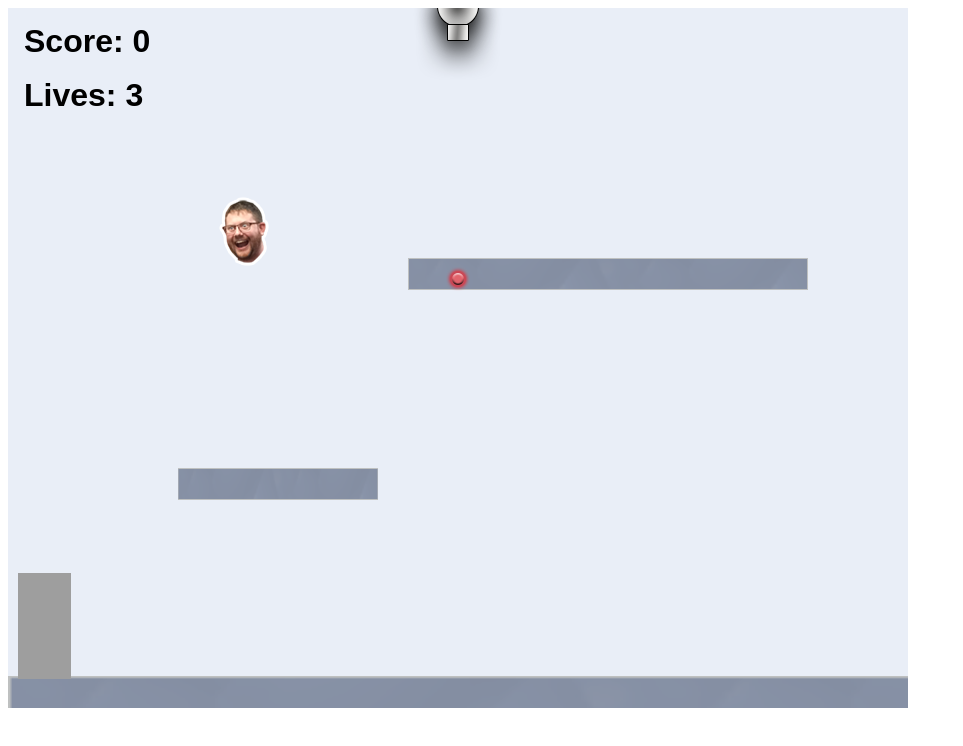
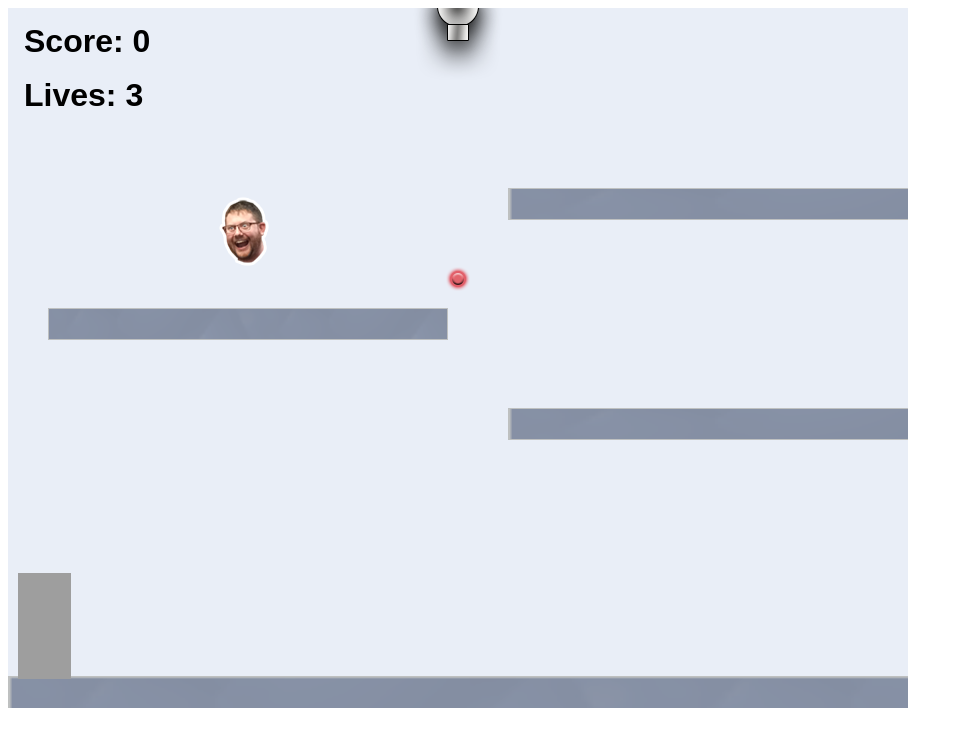
Before and after one commit to Elizabethcoto2004/Elizabethcoto2004.github.io, a website: page projects/platformer/index.html in a window 1280 px wide. Shown: the whole page, without its empty margins (0-963 px from the left). Drawn offline with Linux system fonts and the light colour scheme; animation ran at ten frames a second.

Commit message:
added code for movement and event handler

```diff
--- a/projects/platformer/js/init/platform.js
+++ b/projects/platformer/js/init/platform.js
@@ -36,9 +36,11 @@
          */
         createPlatform(0, game.world.height - 32, 3, 2);    // DO NOT DELETE
 
-        // example:
-        createPlatform(400, 250);
-        createPlatform(170, 460, 0.5);
+        // higher number close to the bottom
+       createPlatform (100, 700);
+       createPlatform (500, 400, 3, 1);
+       createPlatform (40, 300);
+       createPlatform (500, 180, 3, 1);
 
         // ALL YOUR CODE GOES ABOVE HERE ///////////////////////////////////////
         ////////////////////////////////////////////////////////////////////////
```
Also changed, not shown: projects/bouncing-box/index.html (+8 -2 lines).
